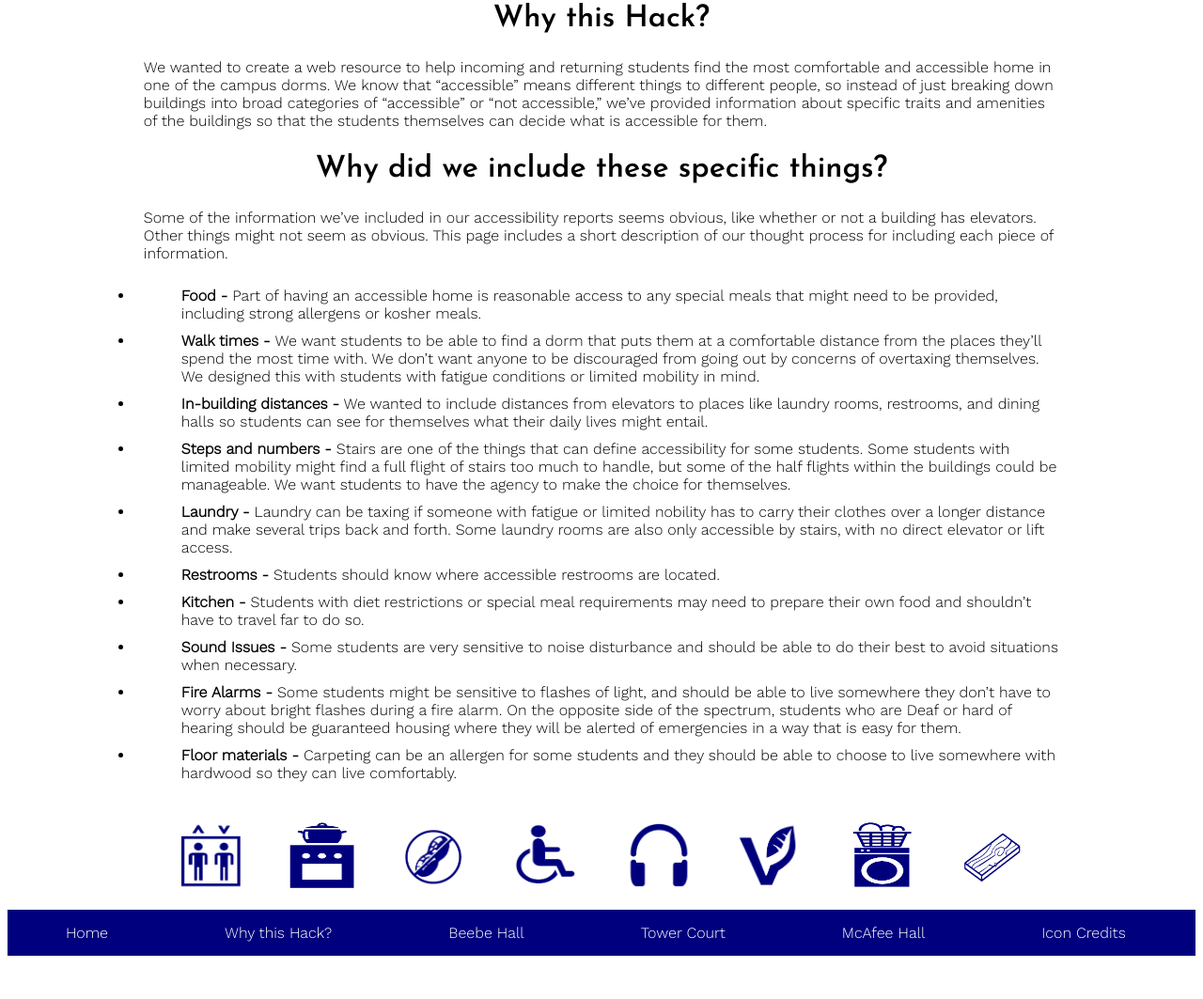
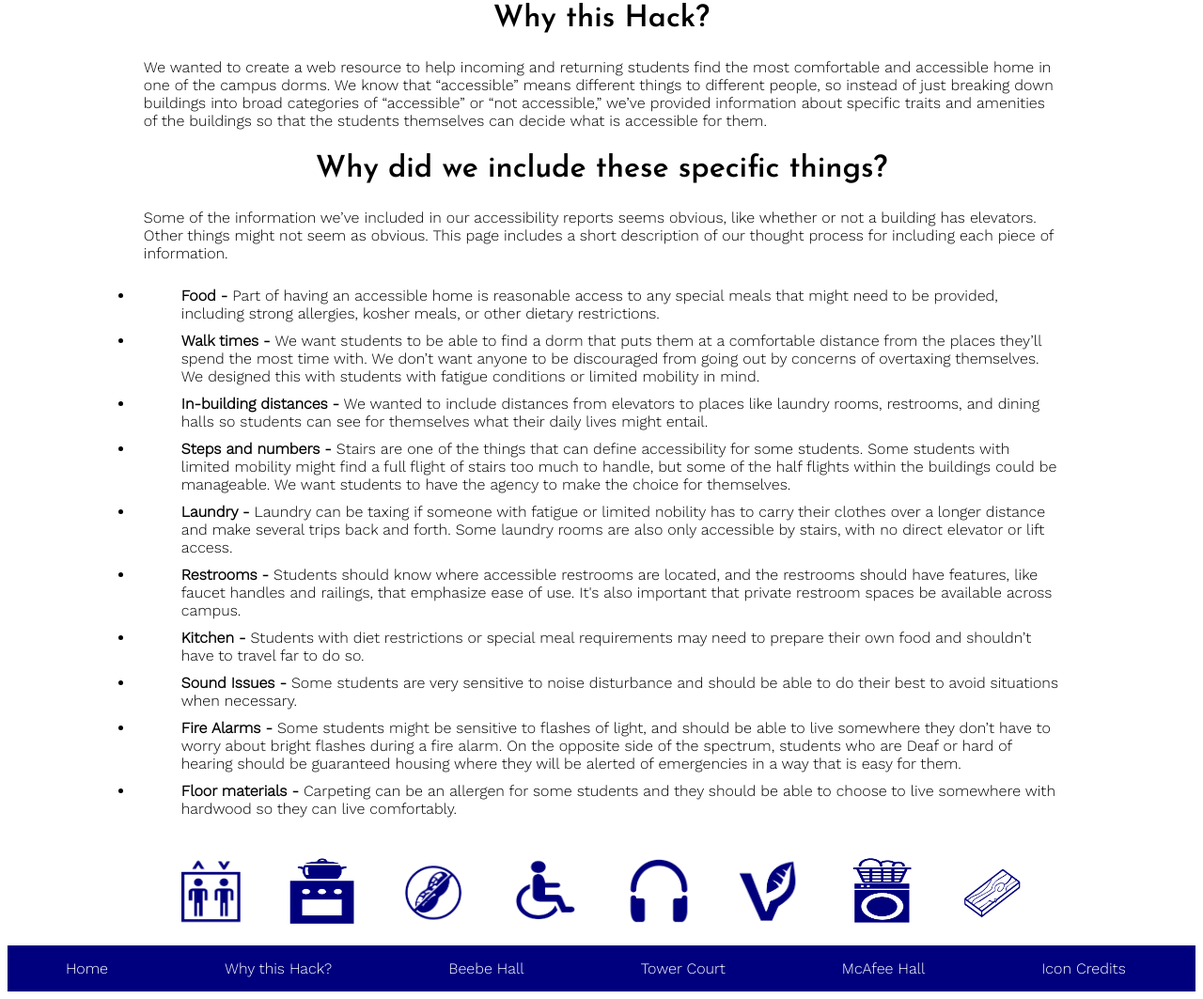
Before and after one commit to mgamino/whackproject, a Python web app: template templates/whowhywhat.html in a window 1280 px wide. Shown: the part 124-1187 px from the top of the page at 94% size. Before the commit the page ends 1141 px from the top, so only its background shows below. Run offline with Jinja, Linux system fonts and the light colour scheme; the template is opened without the code that fills it, so the values that code supplies are empty.

Commit message:
HALLELUJAH

```diff
--- a/templates/whowhywhat.html
+++ b/templates/whowhywhat.html
@@ -45,7 +45,7 @@
 
         <ul>
 
-            <li><strong>Food - </strong>Part of having an accessible home is reasonable access to any special meals that might need to be provided, including strong allergens or kosher meals. </li>
+            <li><strong>Food - </strong>Part of having an accessible home is reasonable access to any special meals that might need to be provided, including strong allergies, kosher meals, or other dietary restrictions. </li>
 
             <li><strong>Walk times - </strong>We want students to be able to find a dorm that puts them at a comfortable distance from the places they’ll spend the most time with. We don’t want anyone to be discouraged from going out by concerns of overtaxing themselves. We designed this with students with fatigue conditions or limited mobility in mind. </li>
 
@@ -55,7 +55,7 @@
 
             <li><strong>Laundry - </strong>Laundry can be taxing if someone with fatigue or limited nobility has to carry their clothes over a longer distance and make several trips back and forth. Some laundry rooms are also only accessible by stairs, with no direct elevator or lift access. </li>
 
-            <li><strong>Restrooms - </strong>Students should know where accessible restrooms are located. </li>
+            <li><strong>Restrooms - </strong>Students should know where accessible restrooms are located, and the restrooms should have features, like faucet handles and railings, that emphasize ease of use. It's also important that private restroom spaces be available across campus. </li>
 
             <li><strong>Kitchen - </strong>Students with diet restrictions or special meal requirements may need to prepare their own food and shouldn’t have to travel far to do so. </li>
 
```
